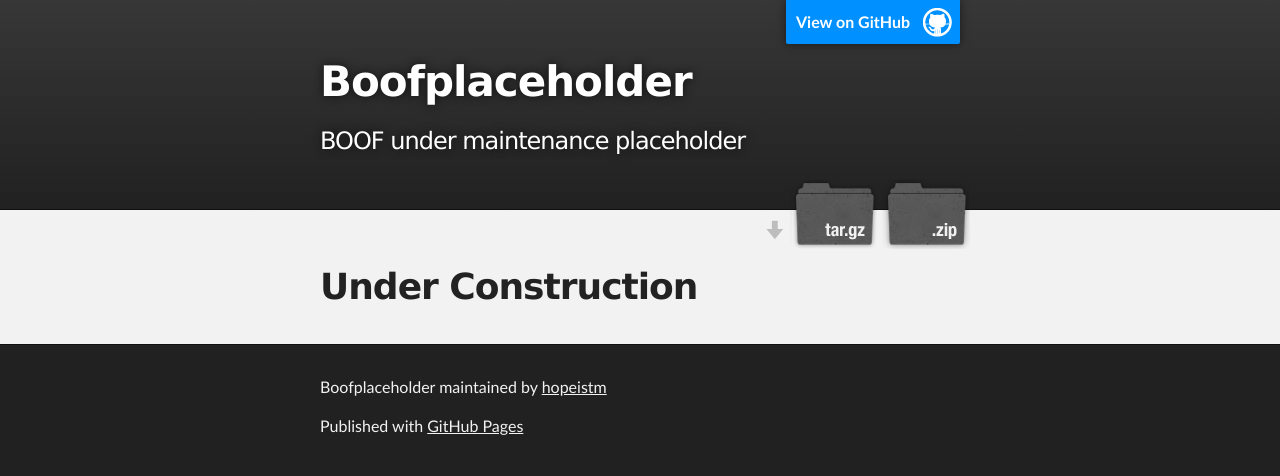
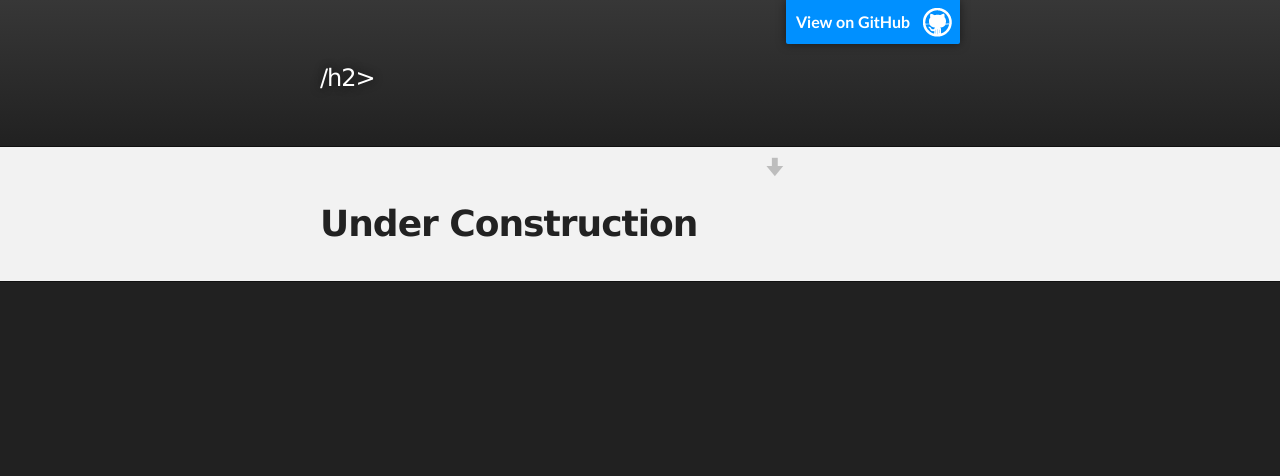
Before and after one commit to hopeistm/boofplaceholder, a plain HTML site: page index.html in a window 1280 px wide. Drawn offline with Linux system fonts and the light colour scheme.

Commit message:
Update index.html

```diff
--- a/index.html
+++ b/index.html
@@ -18,12 +18,10 @@
         <header class="inner">
           <a id="forkme_banner" href="https://github.com/hopeistm/boofplaceholder">View on GitHub</a>
 
-          <h1 id="project_title">Boofplaceholder</h1>
-          <h2 id="project_tagline">BOOF under maintenance placeholder</h2>
+          <h1 id="project_title"></h1>
+          <h2 id="project_tagline">/h2>
 
             <section id="downloads">
-              <a class="zip_download_link" href="https://github.com/hopeistm/boofplaceholder/zipball/master">Download this project as a .zip file</a>
-              <a class="tar_download_link" href="https://github.com/hopeistm/boofplaceholder/tarball/master">Download this project as a tar.gz file</a>
             </section>
         </header>
     </div>
@@ -39,8 +37,6 @@
     <!-- FOOTER  -->
     <div id="footer_wrap" class="outer">
       <footer class="inner">
-        <p class="copyright">Boofplaceholder maintained by <a href="https://github.com/hopeistm">hopeistm</a></p>
-        <p>Published with <a href="https://pages.github.com">GitHub Pages</a></p>
       </footer>
     </div>
 
```
